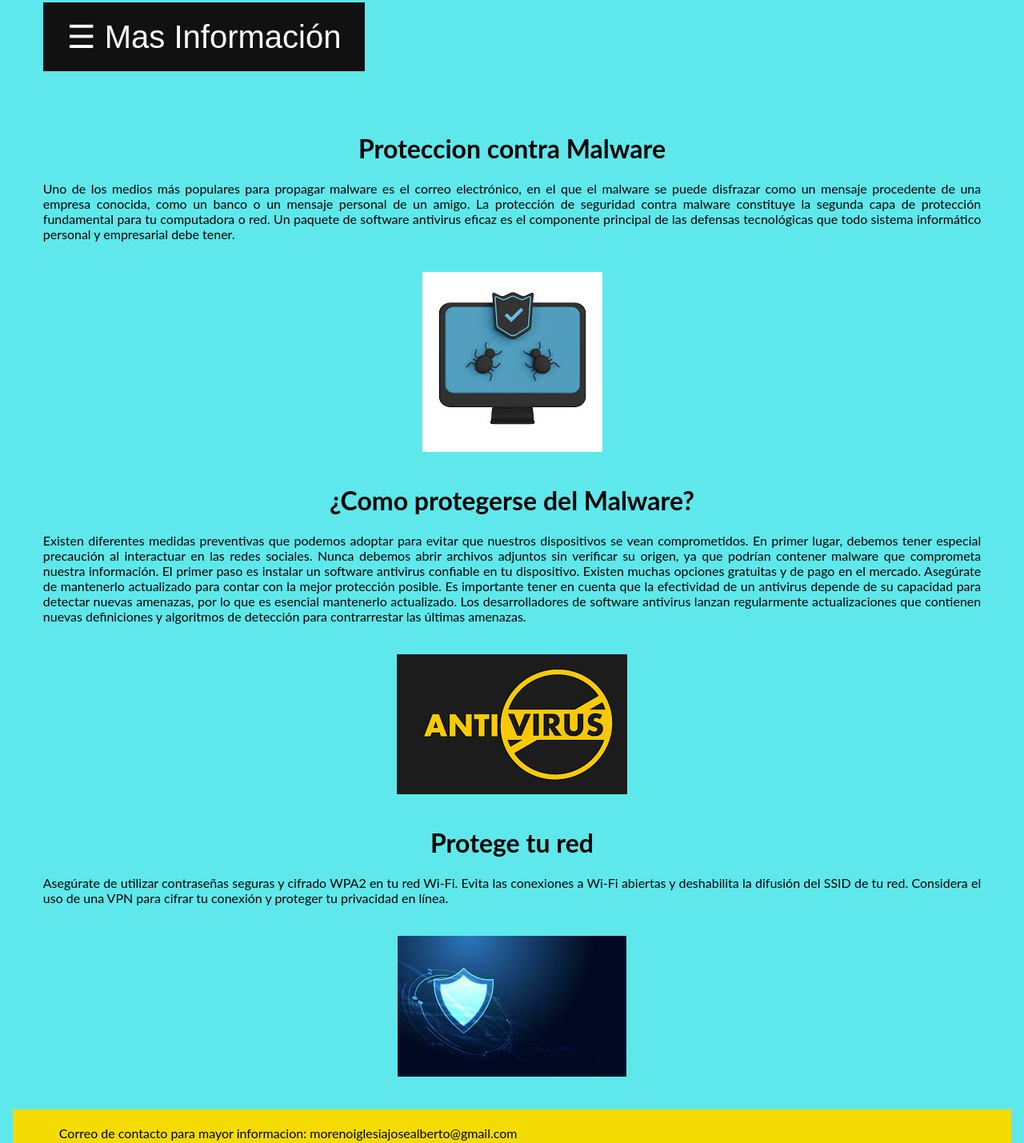
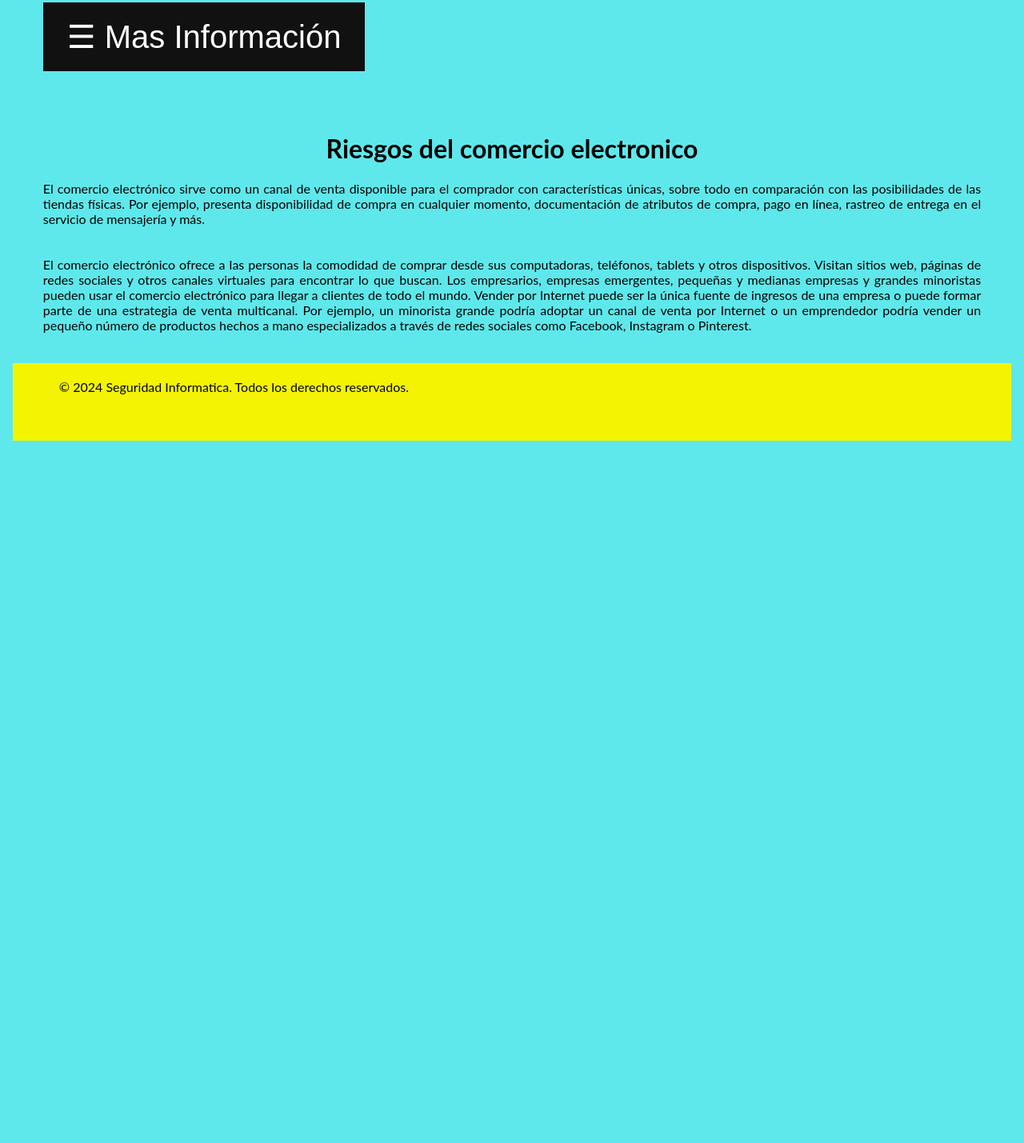
Before and after one commit to joseiglesia/pagina_taller, a plain HTML site: page html/Riesgos del comercio electronico.html in a window 1280 px wide. Shown: the part 13-1442 px from the top of the page at 80% size. After the commit the page ends 800 px from the top, so only its background shows below. Drawn offline with Linux system fonts and the light colour scheme.

Commit message:
cambio siete

```diff
--- a/html/Riesgos del comercio electronico.html
+++ b/html/Riesgos del comercio electronico.html
@@ -85,7 +85,7 @@
         }
 
         header {
-            background-color: #f4db02;
+            background-color: #f4f402;
             color: #030303;
             padding: 20px;
             text-align: center;
@@ -118,32 +118,21 @@
     <div id="main">
         <button class="openbtn" onclick="openNav()">&#9776; Mas Información</button>
         <h1>
-            <br>Proteccion contra Malware
+            <br>Riesgos del comercio electronico
         </h1>
         <p>
-            Uno de los medios más populares para propagar malware es el correo electrónico, en el que el malware se puede disfrazar como un mensaje procedente de una empresa conocida, como un banco o un mensaje personal de un amigo. La protección de seguridad contra
-            malware constituye la segunda capa de protección fundamental para tu computadora o red. Un paquete de software antivirus eficaz es el componente principal de las defensas tecnológicas que todo sistema informático personal y empresarial debe
-            tener.
-            <center><img src="img/mware.jpeg" class="card-img-top" alt=""></center>
+            El comercio electrónico sirve como un canal de venta disponible para el comprador con características únicas, sobre todo en comparación con las posibilidades de las tiendas físicas. Por ejemplo, presenta disponibilidad de compra en cualquier momento,
+            documentación de atributos de compra, pago en línea, rastreo de entrega en el servicio de mensajería y más.
         </p>
-        <h1>¿Como protegerse del Malware?</h1>
         <p>
-            Existen diferentes medidas preventivas que podemos adoptar para evitar que nuestros dispositivos se vean comprometidos. En primer lugar, debemos tener especial precaución al interactuar en las redes sociales. Nunca debemos abrir archivos adjuntos sin
-            verificar su origen, ya que podrían contener malware que comprometa nuestra información. El primer paso es instalar un software antivirus confiable en tu dispositivo. Existen muchas opciones gratuitas y de pago en el mercado. Asegúrate de
-            mantenerlo actualizado para contar con la mejor protección posible. Es importante tener en cuenta que la efectividad de un antivirus depende de su capacidad para detectar nuevas amenazas, por lo que es esencial mantenerlo actualizado. Los
-            desarrolladores de software antivirus lanzan regularmente actualizaciones que contienen nuevas definiciones y algoritmos de detección para contrarrestar las últimas amenazas.
-            <center><img src="img/antivi.png" class="card-img-top" alt=""></center>
-        </p>
-        <h1>Protege tu red</h1>
-        <p>
-            Asegúrate de utilizar contraseñas seguras y cifrado WPA2 en tu red Wi-Fi. Evita las conexiones a Wi-Fi abiertas y deshabilita la difusión del SSID de tu red. Considera el uso de una VPN para cifrar tu conexión y proteger tu privacidad en línea.
-            <center><img src="img/red.jpeg" class="card-img-top" alt=""></center>
+            El comercio electrónico ofrece a las personas la comodidad de comprar desde sus computadoras, teléfonos, tablets y otros dispositivos. Visitan sitios web, páginas de redes sociales y otros canales virtuales para encontrar lo que buscan. Los empresarios,
+            empresas emergentes, pequeñas y medianas empresas y grandes minoristas pueden usar el comercio electrónico para llegar a clientes de todo el mundo. Vender por Internet puede ser la única fuente de ingresos de una empresa o puede formar parte
+            de una estrategia de venta multicanal. Por ejemplo, un minorista grande podría adoptar un canal de venta por Internet o un emprendedor podría vender un pequeño número de productos hechos a mano especializados a través de redes sociales como
+            Facebook, Instagram o Pinterest.
         </p>
         <footer>
             <header>
-                <p>Correo de contacto para mayor informacion: morenoiglesiajosealberto@gmail.com</p>
                 <p>&copy; 2024 Seguridad Informatica. Todos los derechos reservados.</p>
-                <p>Autor de sitio: Moreno Iglesia Jose Alberto</p>
             </header>
         </footer>
 
```
Also changed, not shown: html/Banca_y_dinero_digital.html (+0 -2 lines), html/ciberespacio.html (+0 -2 lines), index.html (+0 -2 lines).
